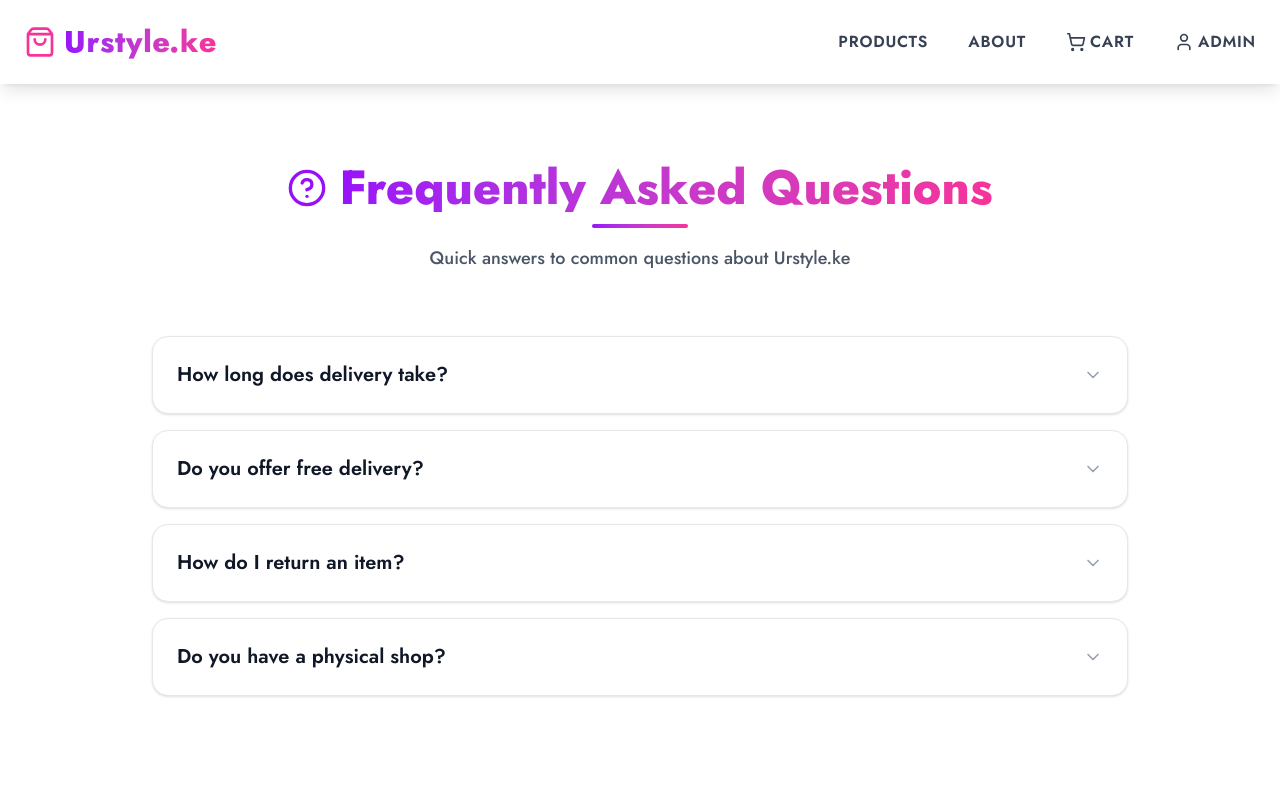
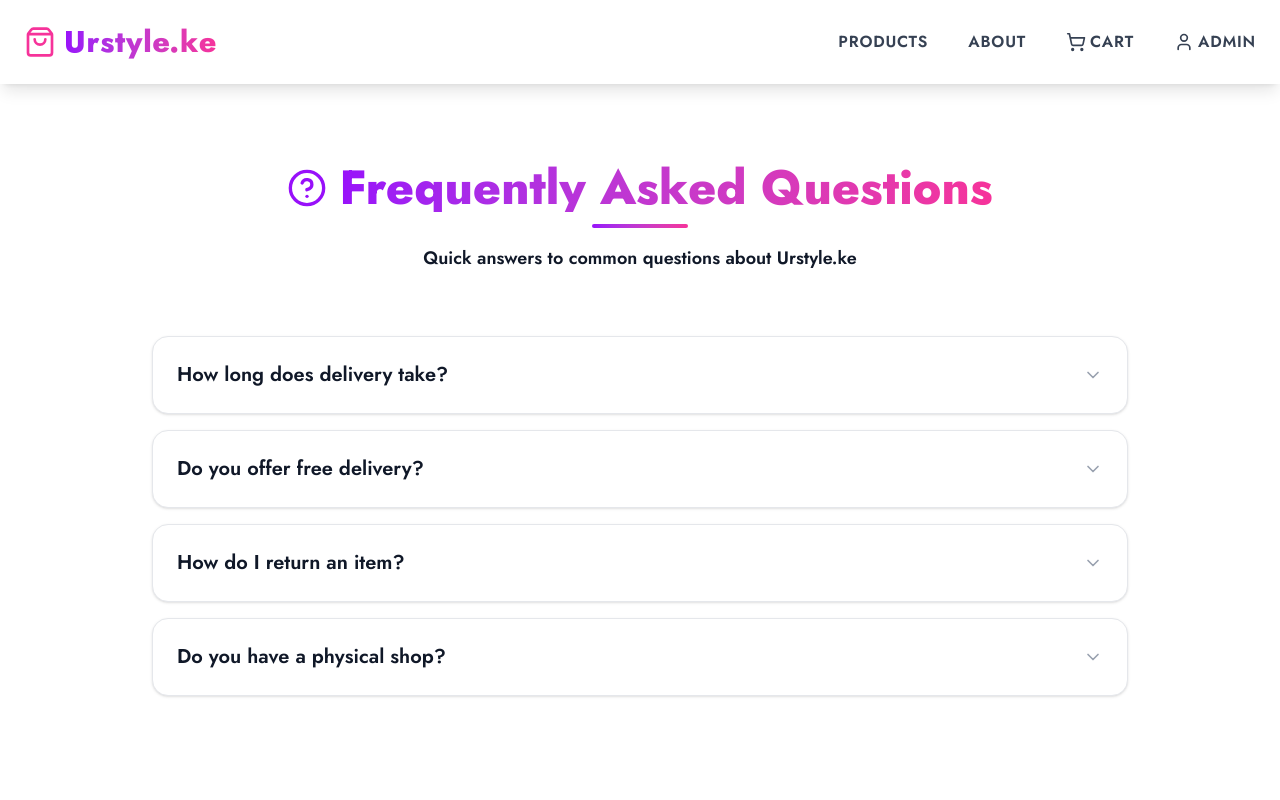
Before and after one commit to Griffinsshem/urstyle.ke, a Next.js app: page /support/faq in a window 1280 px wide. Shown: the top 800 px of the page. Built offline with nearby package versions, Linux system fonts and the light colour scheme.

Commit message:
feat: update the font color and weight

```diff
--- a/src/app/support/faq/page.js
+++ b/src/app/support/faq/page.js
@@ -46,7 +46,7 @@ export default function FAQPage() {
 
         <div className="w-24 h-1 bg-gradient-to-r from-purple-600 to-pink-500 mx-auto rounded-full"></div>
 
-        <p className="text-gray-600 mt-4 text-lg font-medium">
+        <p className="text-gray-900 font-semibold mt-4 text-lg font-medium">
           Quick answers to common questions about Urstyle.ke
         </p>
       </div>
```
